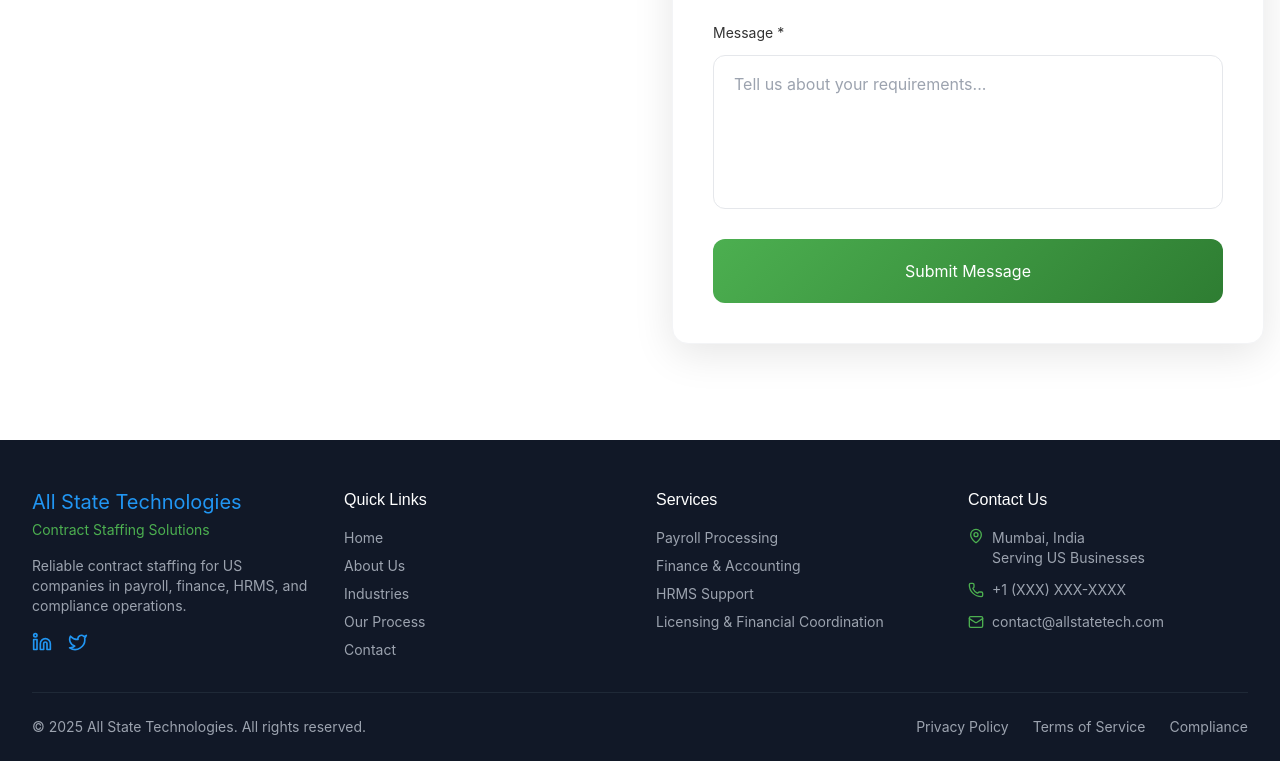
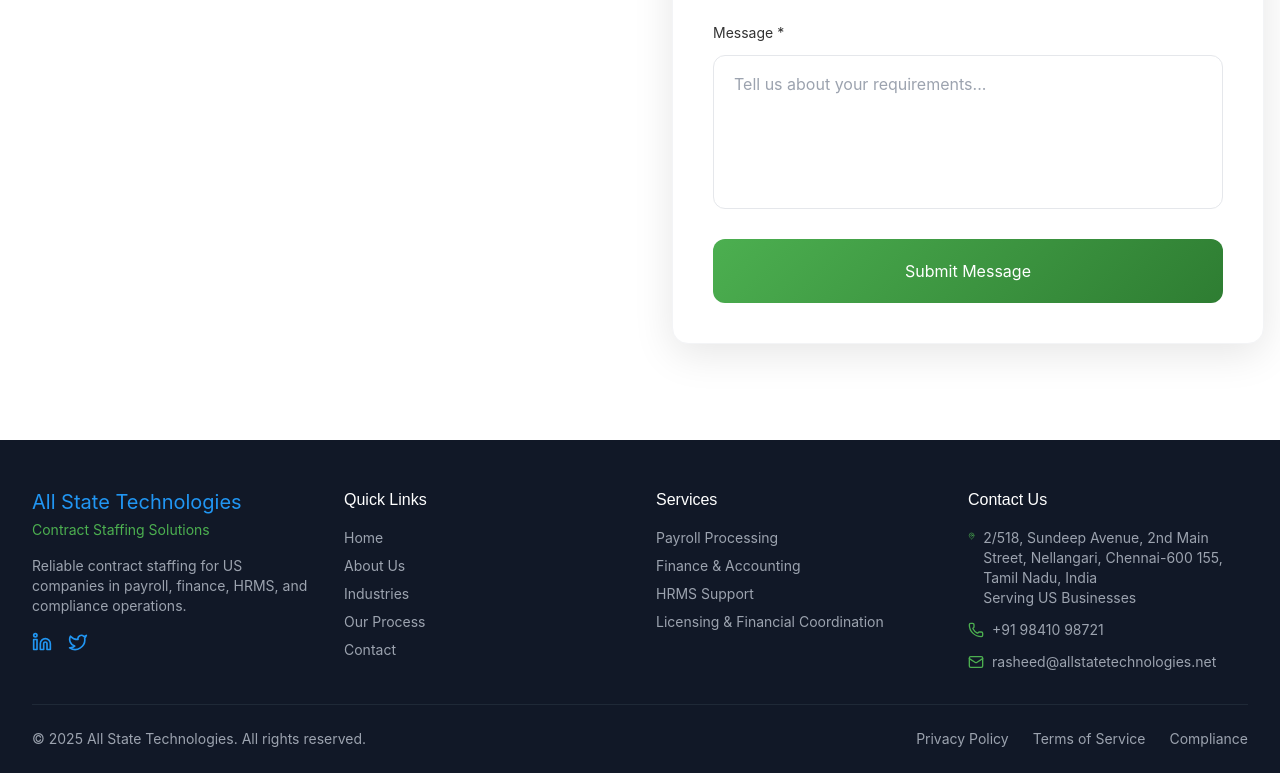
Before and after one commit to greatmindstechnology-cloud/company-website, a React (Vite) app: page /contact in a window 1280 px wide. Shown: the part 1130-1903 px from the top of the page. Built offline with nearby package versions, Linux system fonts and the light colour scheme.

Commit message:
Update Footer.jsx

```diff
--- a/src/components/Footer.jsx
+++ b/src/components/Footer.jsx
@@ -63,17 +63,17 @@ export default function Footer() {
 
               <li className="flex items-start space-x-2">
                 <MapPin size={16} style={{ color: "var(--color-green)" }} />
-                <span>Mumbai, India<br />Serving US Businesses</span>
+                <span>2/518, Sundeep Avenue, 2nd Main Street, Nellangari, Chennai-600 155, Tamil Nadu, India<br />Serving US Businesses</span>
               </li>
 
               <li className="flex items-center space-x-2">
                 <Phone size={16} style={{ color: "var(--color-green)" }} />
-                <span>+1 (XXX) XXX-XXXX</span>
+                <span>+91 98410 98721</span>
               </li>
 
               <li className="flex items-center space-x-2">
                 <Mail size={16} style={{ color: "var(--color-green)" }} />
-                <span>contact@allstatetech.com</span>
+                <span>rasheed@allstatetechnologies.net</span>
               </li>
 
             </ul>
```
